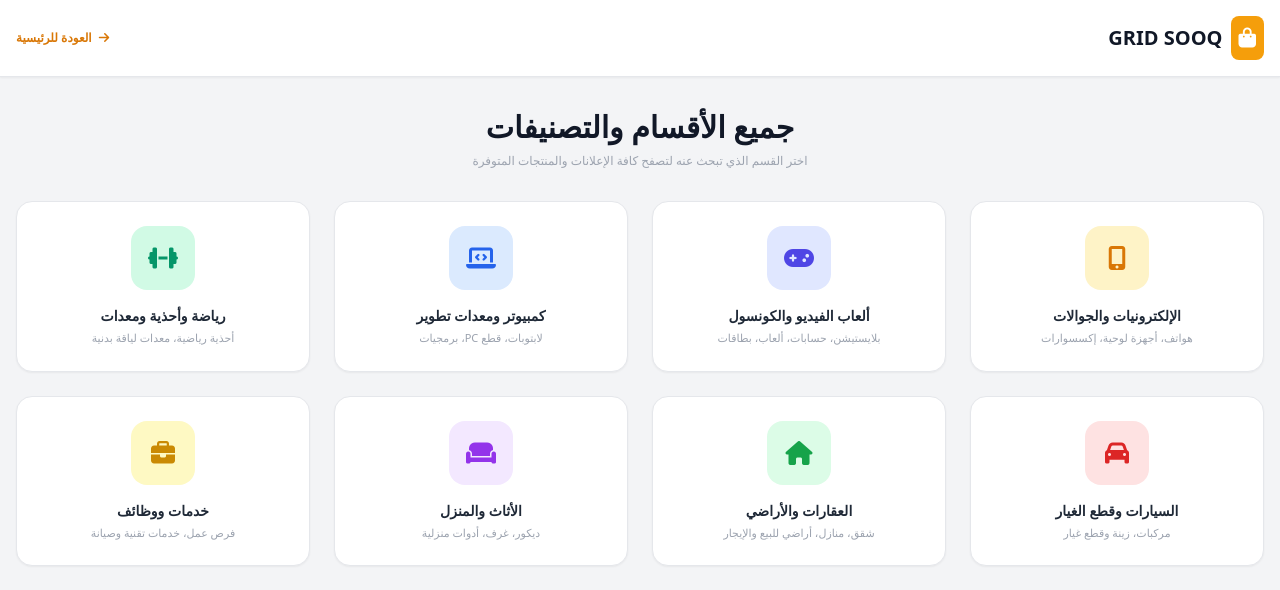
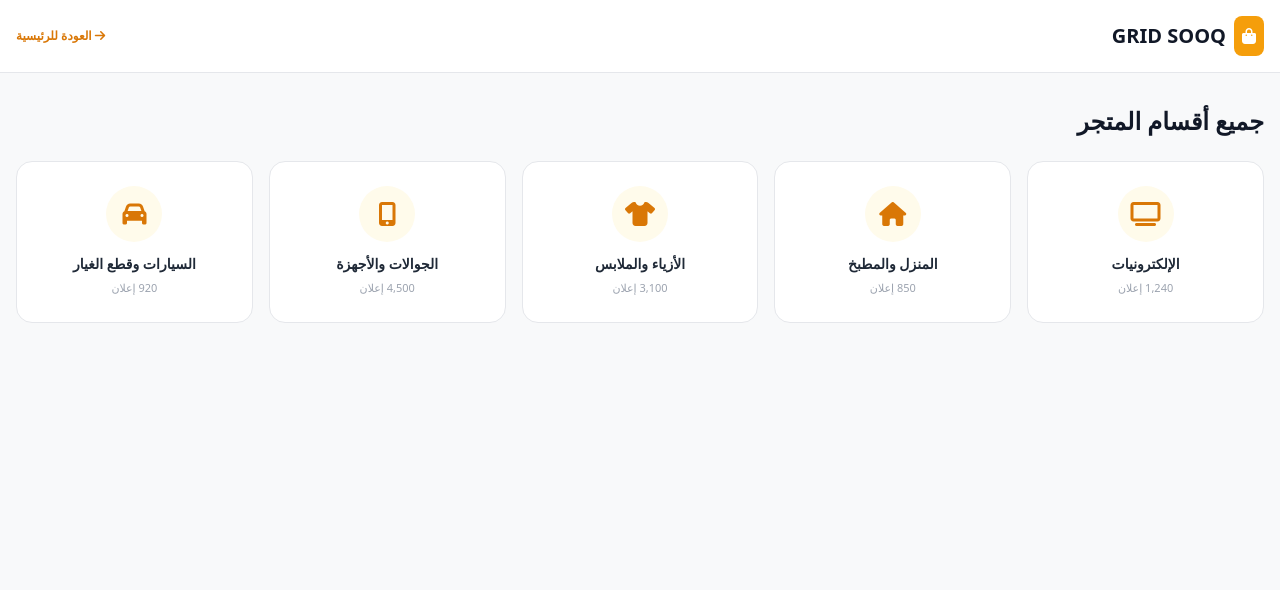
Before and after one commit to lobbyjy2-source/Sooq, a plain HTML site: page categories.html in a window 1280 px wide. Drawn offline with nearby package versions, Linux system fonts and the light colour scheme.

Commit message:
Update categories.html

```diff
--- a/categories.html
+++ b/categories.html
@@ -3,110 +3,65 @@
 <head>
     <meta charset="UTF-8">
     <meta name="viewport" content="width=device-width, initial-scale=1.0">
-    <title>GRID SOOQ - الأقسام والتصنيفات</title>
+    <title>GRID SOOQ - تصفح الأقسام والمتجر</title>
     <script src="https://cdn.tailwindcss.com"></script>
     <link rel="stylesheet" href="https://cdnjs.cloudflare.com/ajax/libs/font-awesome/6.4.0/css/all.min.css">
 </head>
-<body class="bg-gray-100 font-sans text-gray-800">
-
-    <!-- Header -->
-    <header class="bg-white shadow-sm py-4 border-b">
+<body class="bg-[#f8f9fa] font-sans text-gray-800">
+    <header class="bg-white border-b sticky top-0 z-50 py-4">
         <div class="container mx-auto px-4 flex items-center justify-between">
             <a href="index.html" class="flex items-center gap-2">
-                <div class="bg-amber-500 text-white p-2 rounded-lg">
-                    <i class="fa-solid fa-bag-shopping text-xl"></i>
-                </div>
+                <div class="bg-amber-500 text-white p-2 rounded-lg"><i class="fa-solid fa-bag-shopping"></i></div>
                 <span class="text-xl font-black text-gray-900">GRID SOOQ</span>
             </a>
-            <a href="index.html" class="text-xs font-bold text-amber-600 hover:underline">
-                <i class="fa-solid fa-arrow-right ml-1"></i> العودة للرئيسية
-            </a>
+            <a href="index.html" class="text-xs font-bold text-amber-600 hover:underline"><i class="fa-solid fa-arrow-right"></i> العودة للرئيسية</a>
         </div>
     </header>
 
-    <!-- Categories Grid -->
     <div class="container mx-auto px-4 py-8">
-        <div class="text-center mb-8">
-            <h1 class="text-3xl font-black text-gray-900">جميع الأقسام والتصنيفات</h1>
-            <p class="text-xs text-gray-400 mt-2">اختر القسم الذي تبحث عنه لتصفح كافة الإعلانات والمنتجات المتوفرة</p>
-        </div>
+        <h2 class="text-2xl font-black text-gray-900 mb-6">جميع أقسام المتجر</h2>
 
-        <div class="grid grid-cols-2 sm:grid-cols-3 md:grid-cols-4 gap-6">
+        <div class="grid grid-cols-2 sm:grid-cols-3 md:grid-cols-5 gap-4">
+            <a href="index.html" class="bg-white p-6 rounded-2xl border text-center hover:border-amber-500 hover:shadow-md transition group">
+                <div class="w-14 h-14 bg-amber-50 text-amber-600 rounded-full flex items-center justify-center text-2xl mx-auto mb-3 group-hover:bg-amber-500 group-hover:text-white transition">
+                    <i class="fa-solid fa-tv"></i>
+                </div>
+                <h4 class="font-bold text-sm">الإلكترونيات</h4>
+                <span class="text-[11px] text-gray-400">1,240 إعلان</span>
+            </a>
 
-            <!-- Category: الإلكترونيات -->
-            <a href="#" class="bg-white p-6 rounded-2xl border shadow-sm hover:shadow-md transition text-center group block">
-                <div class="w-16 h-16 bg-amber-100 text-amber-600 rounded-2xl flex items-center justify-center mx-auto mb-4 text-2xl group-hover:bg-amber-500 group-hover:text-white transition">
+            <a href="index.html" class="bg-white p-6 rounded-2xl border text-center hover:border-amber-500 hover:shadow-md transition group">
+                <div class="w-14 h-14 bg-amber-50 text-amber-600 rounded-full flex items-center justify-center text-2xl mx-auto mb-3 group-hover:bg-amber-500 group-hover:text-white transition">
+                    <i class="fa-solid fa-house"></i>
+                </div>
+                <h4 class="font-bold text-sm">المنزل والمطبخ</h4>
+                <span class="text-[11px] text-gray-400">850 إعلان</span>
+            </a>
+
+            <a href="index.html" class="bg-white p-6 rounded-2xl border text-center hover:border-amber-500 hover:shadow-md transition group">
+                <div class="w-14 h-14 bg-amber-50 text-amber-600 rounded-full flex items-center justify-center text-2xl mx-auto mb-3 group-hover:bg-amber-500 group-hover:text-white transition">
+                    <i class="fa-solid fa-shirt"></i>
+                </div>
+                <h4 class="font-bold text-sm">الأزياء والملابس</h4>
+                <span class="text-[11px] text-gray-400">3,100 إعلان</span>
+            </a>
+
+            <a href="index.html" class="bg-white p-6 rounded-2xl border text-center hover:border-amber-500 hover:shadow-md transition group">
+                <div class="w-14 h-14 bg-amber-50 text-amber-600 rounded-full flex items-center justify-center text-2xl mx-auto mb-3 group-hover:bg-amber-500 group-hover:text-white transition">
                     <i class="fa-solid fa-mobile-screen-button"></i>
                 </div>
-                <h3 class="font-bold text-sm text-gray-800">الإلكترونيات والجوالات</h3>
-                <p class="text-[11px] text-gray-400 mt-1">هواتف، أجهزة لوحية، إكسسوارات</p>
+                <h4 class="font-bold text-sm">الجوالات والأجهزة</h4>
+                <span class="text-[11px] text-gray-400">4,500 إعلان</span>
             </a>
 
-            <!-- Category: ألعاب الفيديو -->
-            <a href="#" class="bg-white p-6 rounded-2xl border shadow-sm hover:shadow-md transition text-center group block">
-                <div class="w-16 h-16 bg-indigo-100 text-indigo-600 rounded-2xl flex items-center justify-center mx-auto mb-4 text-2xl group-hover:bg-indigo-500 group-hover:text-white transition">
-                    <i class="fa-solid fa-gamepad"></i>
-                </div>
-                <h3 class="font-bold text-sm text-gray-800">ألعاب الفيديو والكونسول</h3>
-                <p class="text-[11px] text-gray-400 mt-1">بلايستيشن، حسابات، ألعاب، بطاقات</p>
-            </a>
-
-            <!-- Category: كمبيوتر وبرمجة -->
-            <a href="#" class="bg-white p-6 rounded-2xl border shadow-sm hover:shadow-md transition text-center group block">
-                <div class="w-16 h-16 bg-blue-100 text-blue-600 rounded-2xl flex items-center justify-center mx-auto mb-4 text-2xl group-hover:bg-blue-500 group-hover:text-white transition">
-                    <i class="fa-solid fa-laptop-code"></i>
-                </div>
-                <h3 class="font-bold text-sm text-gray-800">كمبيوتر ومعدات تطوير</h3>
-                <p class="text-[11px] text-gray-400 mt-1">لابتوبات، قطع PC، برمجيات</p>
-            </a>
-
-            <!-- Category: رياضة ولياقة -->
-            <a href="#" class="bg-white p-6 rounded-2xl border shadow-sm hover:shadow-md transition text-center group block">
-                <div class="w-16 h-16 bg-emerald-100 text-emerald-600 rounded-2xl flex items-center justify-center mx-auto mb-4 text-2xl group-hover:bg-emerald-500 group-hover:text-white transition">
-                    <i class="fa-solid fa-dumbbell"></i>
-                </div>
-                <h3 class="font-bold text-sm text-gray-800">رياضة وأحذية ومعدات</h3>
-                <p class="text-[11px] text-gray-400 mt-1">أحذية رياضية، معدات لياقة بدنية</p>
-            </a>
-
-            <!-- Category: السيارات -->
-            <a href="#" class="bg-white p-6 rounded-2xl border shadow-sm hover:shadow-md transition text-center group block">
-                <div class="w-16 h-16 bg-red-100 text-red-600 rounded-2xl flex items-center justify-center mx-auto mb-4 text-2xl group-hover:bg-red-500 group-hover:text-white transition">
+            <a href="index.html" class="bg-white p-6 rounded-2xl border text-center hover:border-amber-500 hover:shadow-md transition group">
+                <div class="w-14 h-14 bg-amber-50 text-amber-600 rounded-full flex items-center justify-center text-2xl mx-auto mb-3 group-hover:bg-amber-500 group-hover:text-white transition">
                     <i class="fa-solid fa-car"></i>
                 </div>
-                <h3 class="font-bold text-sm text-gray-800">السيارات وقطع الغيار</h3>
-                <p class="text-[11px] text-gray-400 mt-1">مركبات، زينة وقطع غيار</p>
+                <h4 class="font-bold text-sm">السيارات وقطع الغيار</h4>
+                <span class="text-[11px] text-gray-400">920 إعلان</span>
             </a>
-
-            <!-- Category: العقارات -->
-            <a href="#" class="bg-white p-6 rounded-2xl border shadow-sm hover:shadow-md transition text-center group block">
-                <div class="w-16 h-16 bg-green-100 text-green-600 rounded-2xl flex items-center justify-center mx-auto mb-4 text-2xl group-hover:bg-green-500 group-hover:text-white transition">
-                    <i class="fa-solid fa-house"></i>
-                </div>
-                <h3 class="font-bold text-sm text-gray-800">العقارات والأراضي</h3>
-                <p class="text-[11px] text-gray-400 mt-1">شقق، منازل، أراضي للبيع والإيجار</p>
-            </a>
-
-            <!-- Category: الأثاث -->
-            <a href="#" class="bg-white p-6 rounded-2xl border shadow-sm hover:shadow-md transition text-center group block">
-                <div class="w-16 h-16 bg-purple-100 text-purple-600 rounded-2xl flex items-center justify-center mx-auto mb-4 text-2xl group-hover:bg-purple-500 group-hover:text-white transition">
-                    <i class="fa-solid fa-couch"></i>
-                </div>
-                <h3 class="font-bold text-sm text-gray-800">الأثاث والمنزل</h3>
-                <p class="text-[11px] text-gray-400 mt-1">ديكور، غرف، أدوات منزلية</p>
-            </a>
-
-            <!-- Category: خدمات ووظائف -->
-            <a href="#" class="bg-white p-6 rounded-2xl border shadow-sm hover:shadow-md transition text-center group block">
-                <div class="w-16 h-16 bg-yellow-100 text-yellow-600 rounded-2xl flex items-center justify-center mx-auto mb-4 text-2xl group-hover:bg-yellow-500 group-hover:text-white transition">
-                    <i class="fa-solid fa-briefcase"></i>
-                </div>
-                <h3 class="font-bold text-sm text-gray-800">خدمات ووظائف</h3>
-                <p class="text-[11px] text-gray-400 mt-1">فرص عمل، خدمات تقنية وصيانة</p>
-            </a>
-
         </div>
     </div>
-
 </body>
 </html>
```
